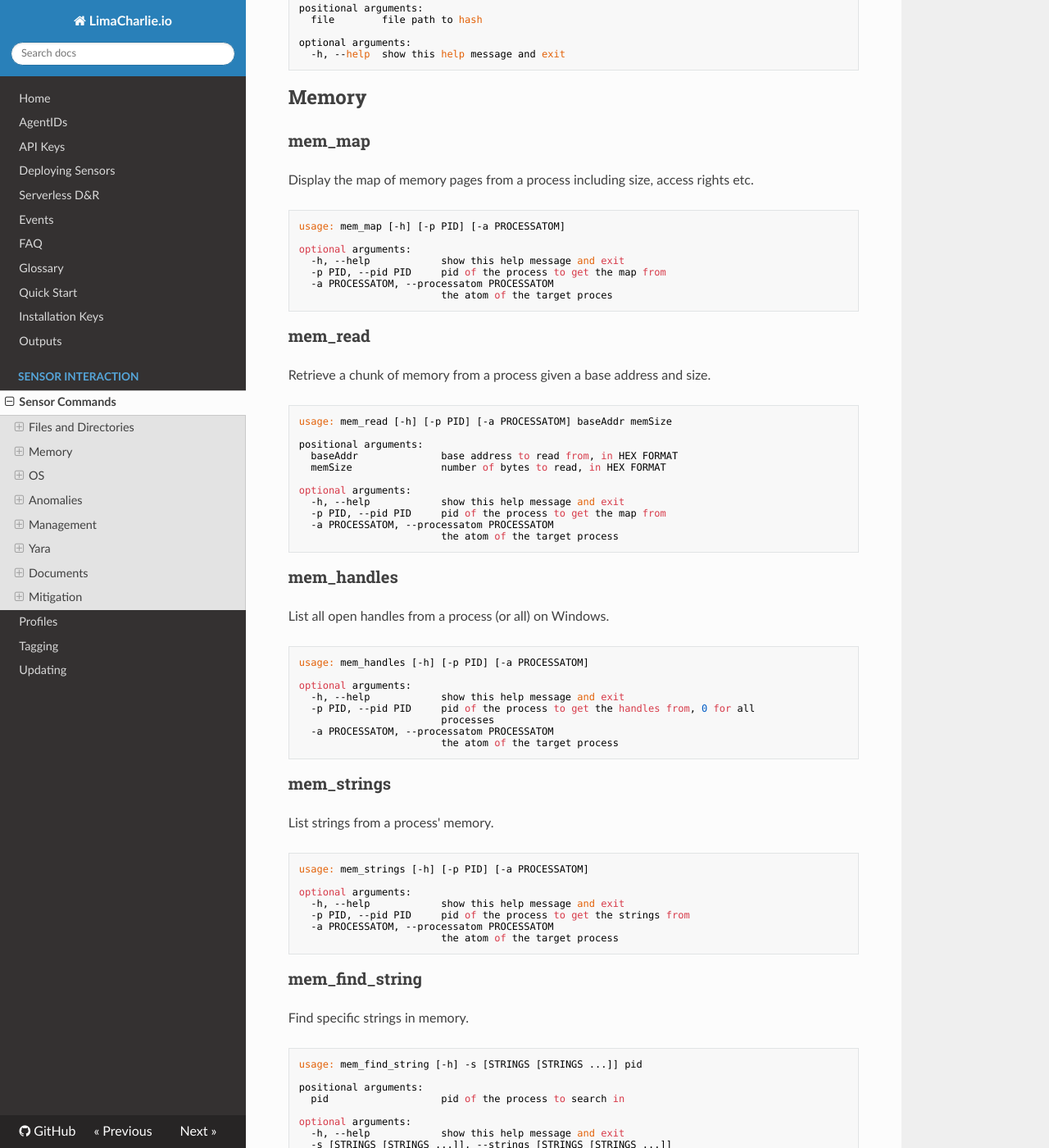
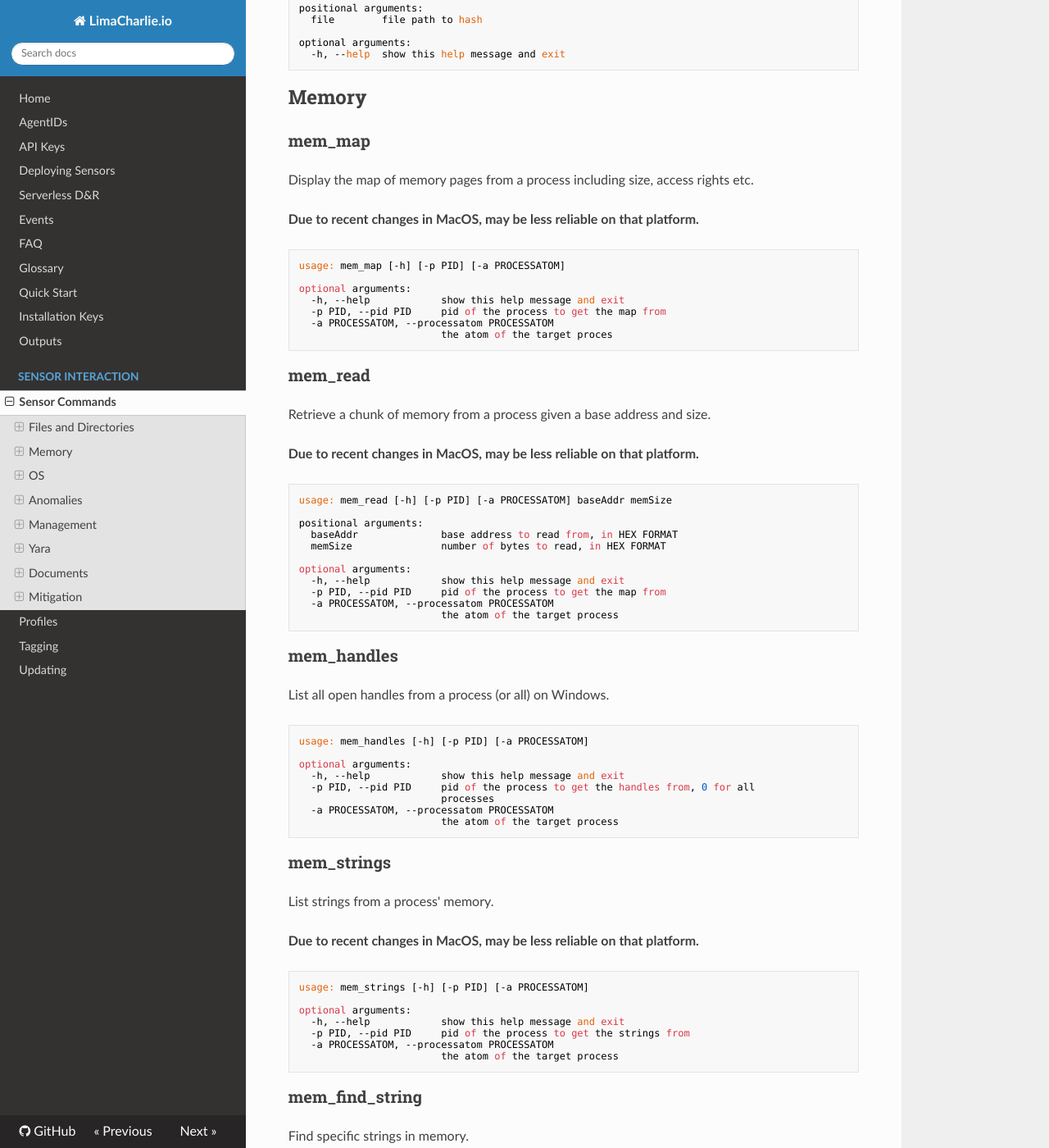
Before and after one commit to refractionPOINT/lce_doc, an MkDocs documentation site: the page built from docs/sensor_commands.md, in a window 1280 px wide and 1400 px high, scrolled down 3068 px. Shown: the whole window at 82% size. Built offline with MkDocs 1.6.1, drawn with Linux system fonts in a browser that asks for light colours; nearby versions of some CDN libraries; old or Windows-style settings are respelled for this version of MkDocs; some of the changed text lies outside the part shown.

Commit message:
Adding some notes on some of the commands.

````diff
--- a/docs/sensor_commands.md
+++ b/docs/sensor_commands.md
@@ -101,6 +101,8 @@ optional arguments:
 ### mem_map
 Display the map of memory pages from a process including size, access rights etc.
 
+**Due to recent changes in MacOS, may be less reliable on that platform.**
+
 ```
 usage: mem_map [-h] [-p PID] [-a PROCESSATOM]
 
@@ -113,6 +115,8 @@ optional arguments:
 
 ### mem_read
 Retrieve a chunk of memory from a process given a base address and size.
+
+**Due to recent changes in MacOS, may be less reliable on that platform.**
 
 ```
 usage: mem_read [-h] [-p PID] [-a PROCESSATOM] baseAddr memSize
@@ -145,6 +149,8 @@ optional arguments:
 ### mem_strings
 List strings from a process' memory.
 
+**Due to recent changes in MacOS, may be less reliable on that platform.**
+
 ```
 usage: mem_strings [-h] [-p PID] [-a PROCESSATOM]
 
@@ -158,6 +164,8 @@ optional arguments:
 
 ### mem_find_string
 Find specific strings in memory.
+
+**Due to recent changes in MacOS, may be less reliable on that platform.**
 
 ```
 usage: mem_find_string [-h] -s [STRINGS [STRINGS ...]] pid
@@ -392,6 +406,8 @@ optional arguments:
 ### yara_scan
 Scan for a specific yara signature in memory and files on the sensor.
 
+**The memory component of the scan on MacOS may be less reliable due to recent limitations imposed by Apple.**
+
 ```
 usage: yara_scan [-h] [-p PID] [-f FILEPATH] [-e PROC] rule
 
````
Also changed, not shown: other parts of docs/sensor_commands.md (+6 -0 lines).
